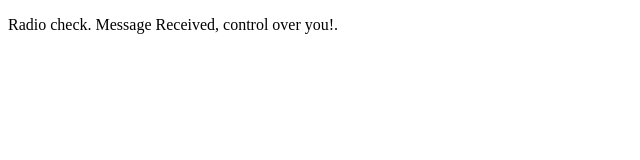
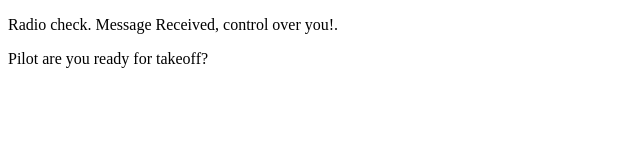
Before and after one commit to Pauts178/communication-log, a plain HTML site: page index.html in a window 1280 px wide. Shown: the whole page, without its empty margins (0-640 px from the left). Drawn offline with Linux system fonts and the light colour scheme.

Commit message:
control second message

```diff
--- a/index.html
+++ b/index.html
@@ -2,5 +2,6 @@
 <html>
    <body>
       <p>Radio check. Message Received, control over you!.</p>
+      <p>Pilot are you ready for takeoff?</p>
    </body>
 </html>
```
